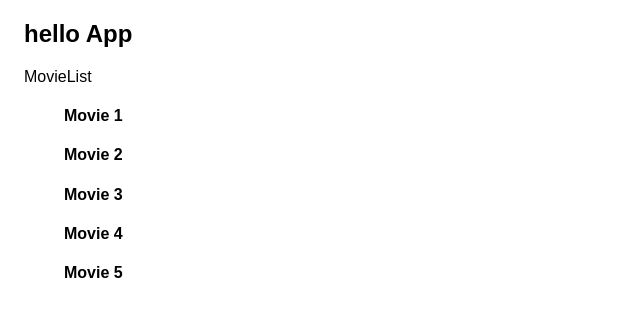
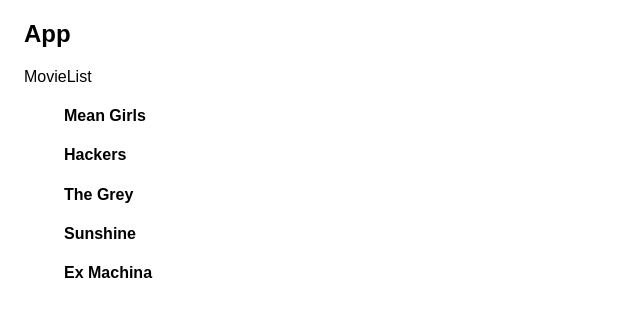
Before and after one commit to Pisotski/movieList, a React app: page / in a window 1280 px wide. Shown: the top 316 px of the page, without its empty margins (0-640 px from the left). Built offline with nearby package versions, Linux system fonts and the light colour scheme.

Commit message:
Added a fake data from separate file. Every movie title are now dynamically rendered

```diff
--- a/src/App.jsx
+++ b/src/App.jsx
@@ -1,20 +1,22 @@
 import React, { Component} from "react";
 import "./App.css";
 import MovieList from "./MovieList"
+import collection from "./fakeData"
 
 class App extends React.Component{
   constructor(props) {
     super(props);
 
     this.state = {
-      currentMovieList: window.collection
+      currentMovieList: collection
     }
   }
+
   render() {
     return(
       <div className="App">
-      <h2>hello App</h2>
-      <MovieList />
+      <h2> App</h2>
+      <MovieList movies= {collection}/>
       </div>
     );
   }
--- a/src/MovieList.jsx
+++ b/src/MovieList.jsx
@@ -1,10 +1,11 @@
 import React, { Component} from "react";
 import MovieListEntry from "./MovieListEntry"
 
-var MovieList = function() {
+var MovieList = function(props) {
+  console.log(props.movies)
     return (
     <div>MovieList
-    <MovieListEntry />
+    {props.movies.map((movie, index) => <MovieListEntry key={index} movie= {movie}/>)}
     </div>
   )
   //append each movie to the movieList and pass each movie to the props of MovieListEntry
--- a/src/MovieListEntry.jsx
+++ b/src/MovieListEntry.jsx
@@ -1,13 +1,10 @@
 import React, { Component} from "react";
 
 //create template for single movie in the list
-var MovieListEntry = () => {
+var MovieListEntry = (props) => {
   return (
-  <div><ul><h4>Movie 1</h4></ul>
-  <ul><h4>Movie 2</h4></ul>
-  <ul><h4>Movie 3</h4></ul>
-  <ul><h4>Movie 4</h4></ul>
-  <ul><h4>Movie 5</h4></ul></div>
+  <div><ul><h4>{props.movie.title}</h4></ul>
+</div>
   )
 };
 
--- a/src/fakeData.js
+++ b/src/fakeData.js
@@ -1,7 +1,9 @@
-window.collection = [
+var collection = [
   {title: 'Mean Girls'},
   {title: 'Hackers'},
   {title: 'The Grey'},
   {title: 'Sunshine'},
   {title: 'Ex Machina'},
 ];
+
+export default collection;
```
